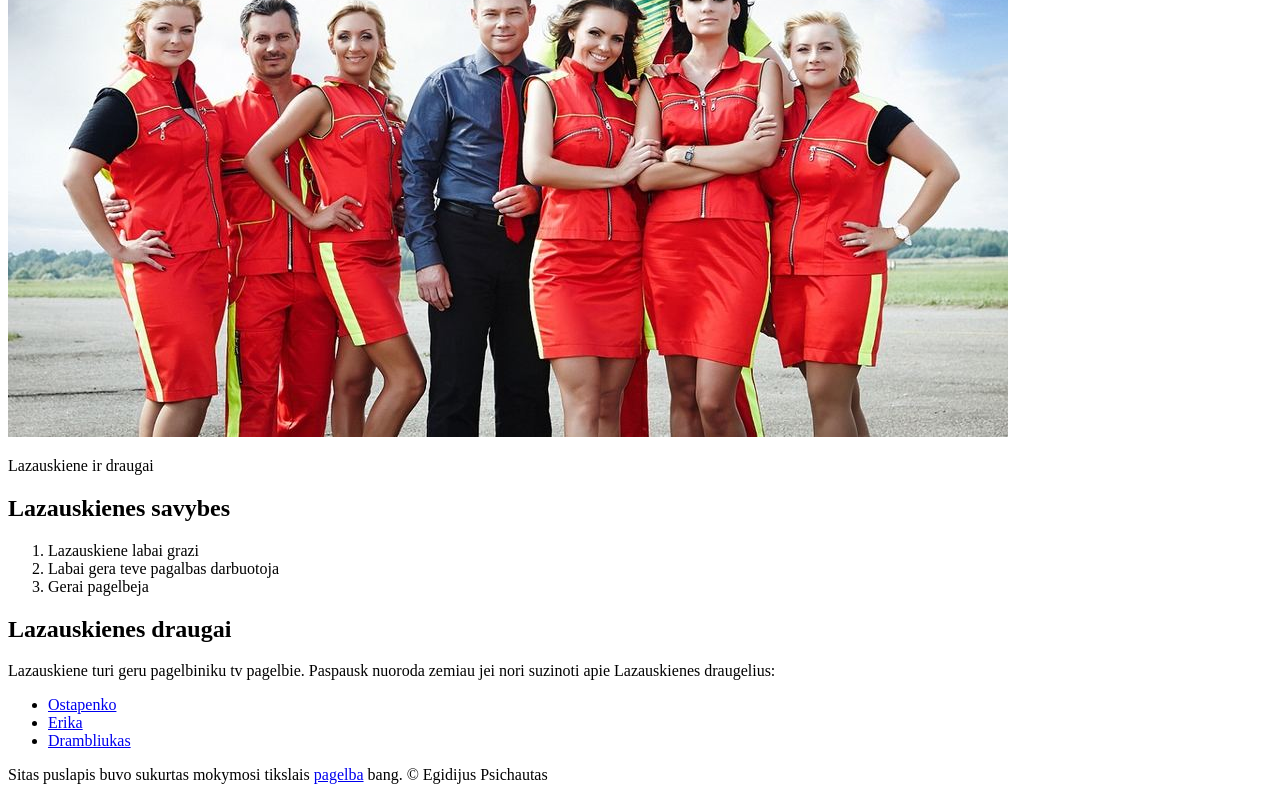
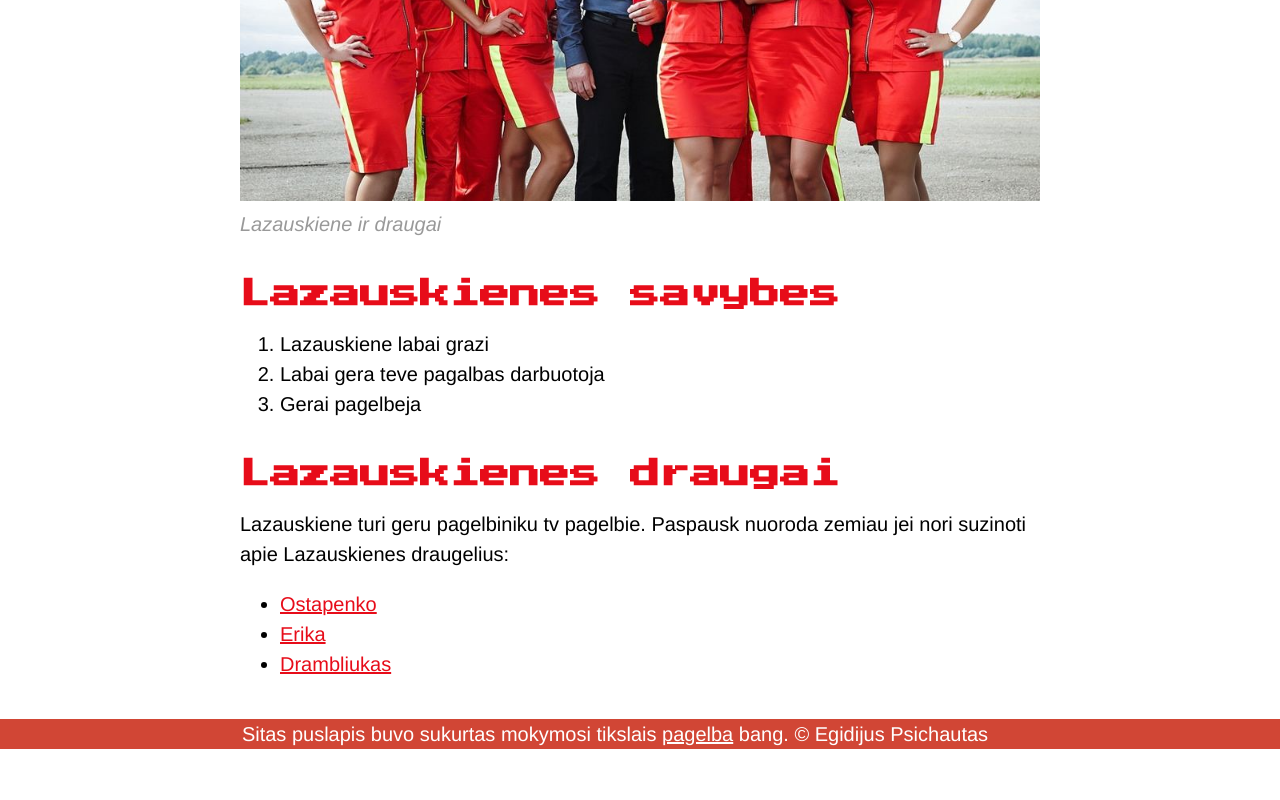
Before and after one commit to oldeuboi/Project-one, a plain HTML site: page index.html in a window 1280 px wide. Shown: the part 810-1610 px from the top of the page. After the commit the page ends 1559 px from the top, so only its background shows below. Drawn offline with Linux system fonts and the light colour scheme.

Commit message:
wrote css for druta website

```diff
--- /dev/null
+++ b/css/druta.css
@@ -0,0 +1,81 @@
+body{
+	margin: 0;
+	font-family: 'Helvetica', 'Arial', sans-serif;
+	font-size: 20px;
+	line-height: 30px;
+
+}
+
+header{
+	background-color: #d14635;
+	text-align: center;
+	padding-top: 15px;
+	padding-bottom: 15px;
+}
+
+h1, h2{
+	font-family: 'Press Start 2P', cursive;
+}
+
+header h1{
+	color: white;
+	font-size: 50px;
+
+}
+
+header img{
+	border-radius: 100px;
+    width: 300px;
+    border: 20px solid white;
+}
+
+
+
+main{
+	max-width: 800px;
+	margin: 0 auto;
+	padding: 20px;
+}
+
+main img{
+	max-width: 100%;
+}
+
+h2{
+	font-size: 30px;
+	color: #e70c19;
+	margin: 40px 0 10px;
+}
+
+a{
+	color: #e70c19;
+
+}
+a:hover{
+	color: #483a94;
+}
+
+footer{
+	background-color: #d14635;
+	text-align: center;
+	color: white;
+	padding-right: 50px;
+}
+footer p{
+	margin: 0;
+}
+footer a{
+	color: white;
+}
+
+footer a:hover{
+	opacity: .5;
+	background-color: transparent;
+}
+
+p.caption{
+	color: #999999;
+	font-style: italic;
+	margin-top: 0;
+
+}
--- a/index.html
+++ b/index.html
@@ -3,6 +3,8 @@
 <head>
 	<title>Drūta Lazauskienė</title>
 	<link rel="icon" href="img/ruta.jpeg">
+	<link href="https://fonts.googleapis.com/css2?family=Press+Start+2P&display=swap" rel="stylesheet">
+	<link rel="stylesheet" type="text/css" href="css/druta.css">
 </head>
 <body>
 	<!-- header element -->
@@ -16,7 +18,7 @@
 		<h2>About Lazauskiene</h2>
 		<p>Druta Lazauskiene dirba tv treju laidoje Tv pagelba</p>
 		<img src="img/pagelba.jpeg">
-		<p>Lazauskiene ir draugai</p>
+		<p class="caption">Lazauskiene ir draugai</p>
 		<!-- savybes -->
 		<h2>Lazauskienes savybes</h2>
 		<ol>
```
